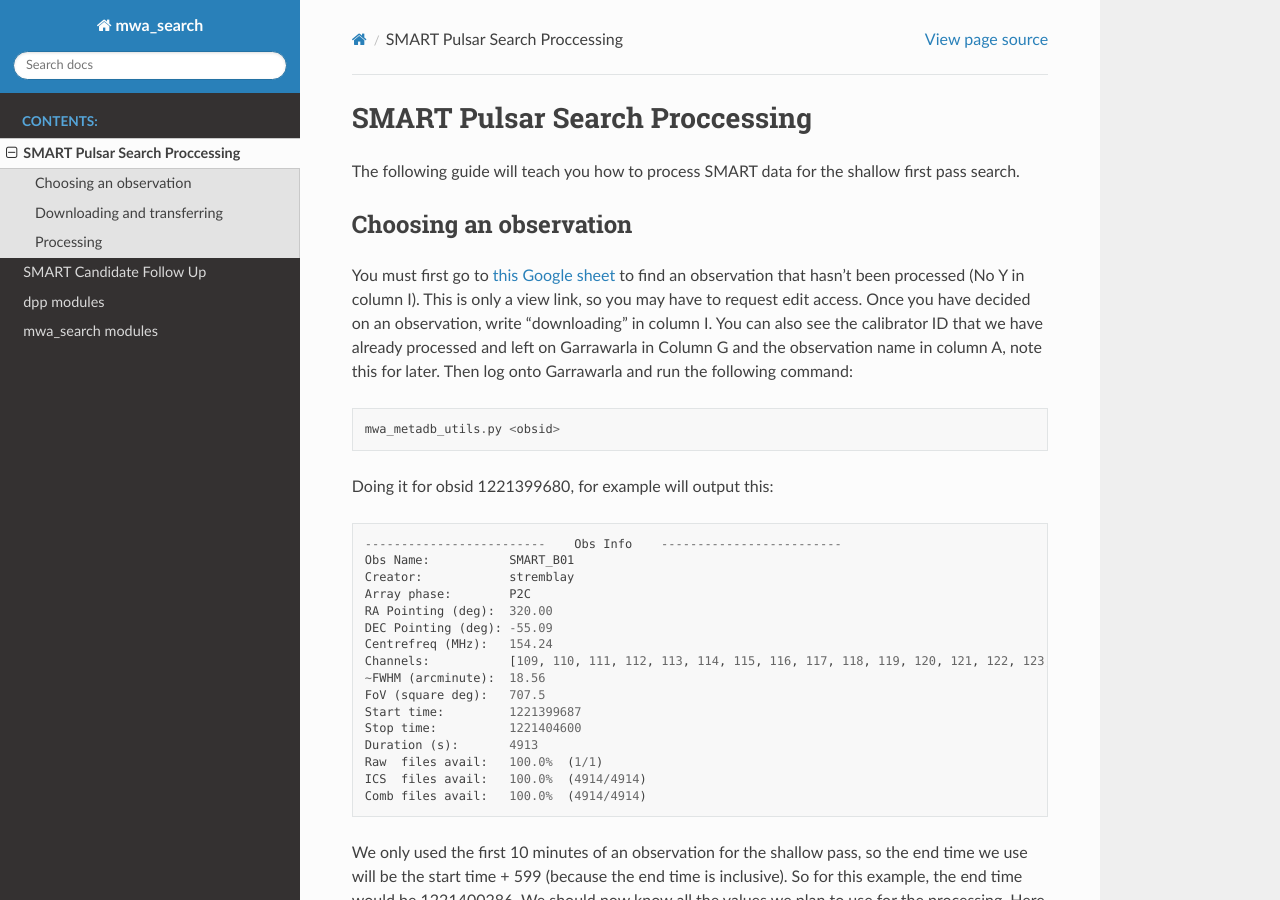
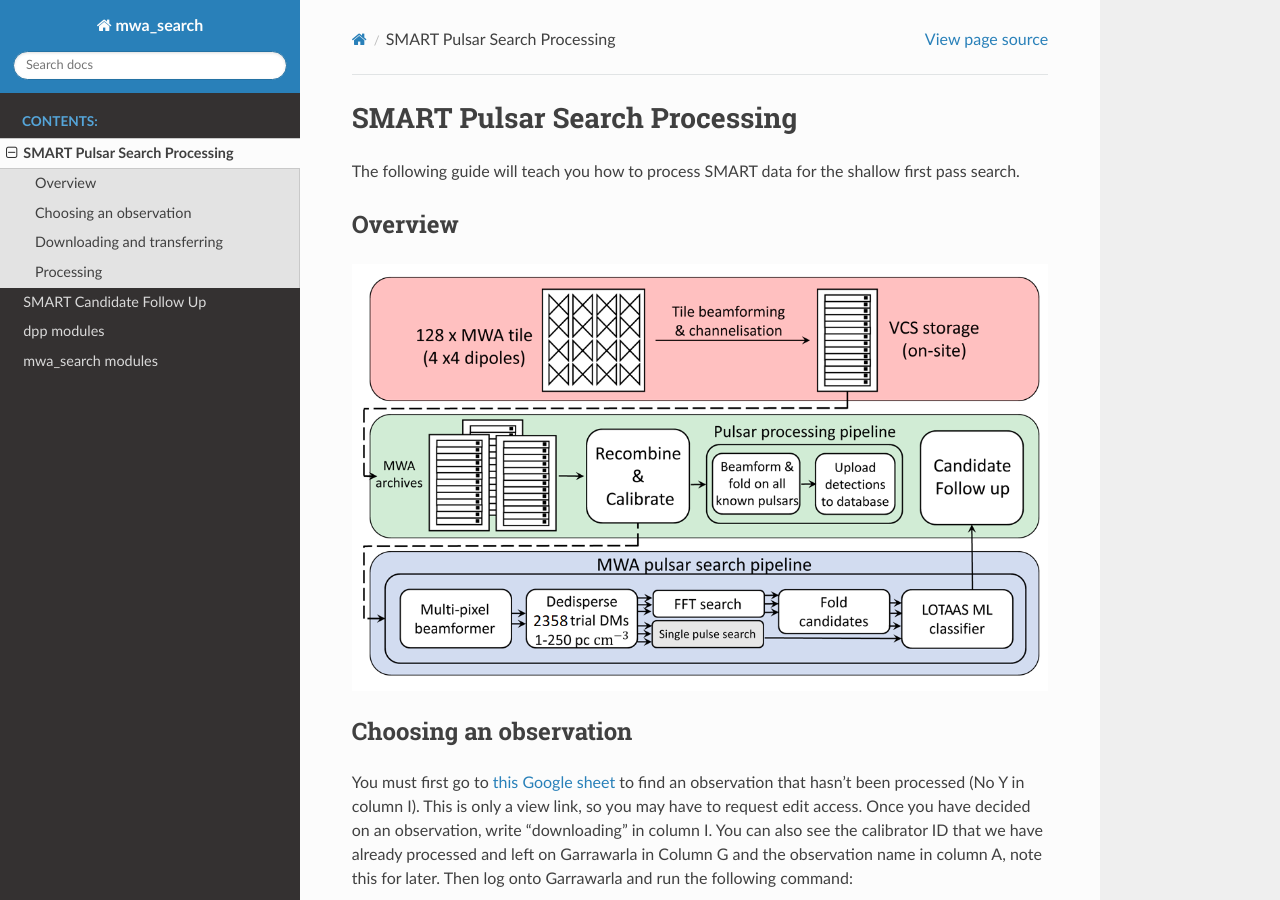
Before and after one commit to NickSwainston/mwa_search, a Sphinx documentation site: the page built from docs/smart_processing.rst, in a window 1280 px wide and 900 px high. Built offline with Sphinx 7.4.7 and the Read the Docs theme 2.0.0, drawn with Linux system fonts in a browser that asks for light colours; pages that are not in the unit, such as notebooks, are missing from menus.

Commit message:
Attempt to add image to sphinx documentation

```diff
--- a/docs/smart_processing.rst
+++ b/docs/smart_processing.rst
@@ -1,10 +1,14 @@
 .. _smart_processing:
 
-SMART Pulsar Search Proccessing
+SMART Pulsar Search Processing
 ===============================
 
 The following guide will teach you how to process SMART data for the shallow first pass search.
 
+Overview
+--------
+
+.. image:: first_pass_workflow.png
 
 Choosing an observation
 -----------------------
```
